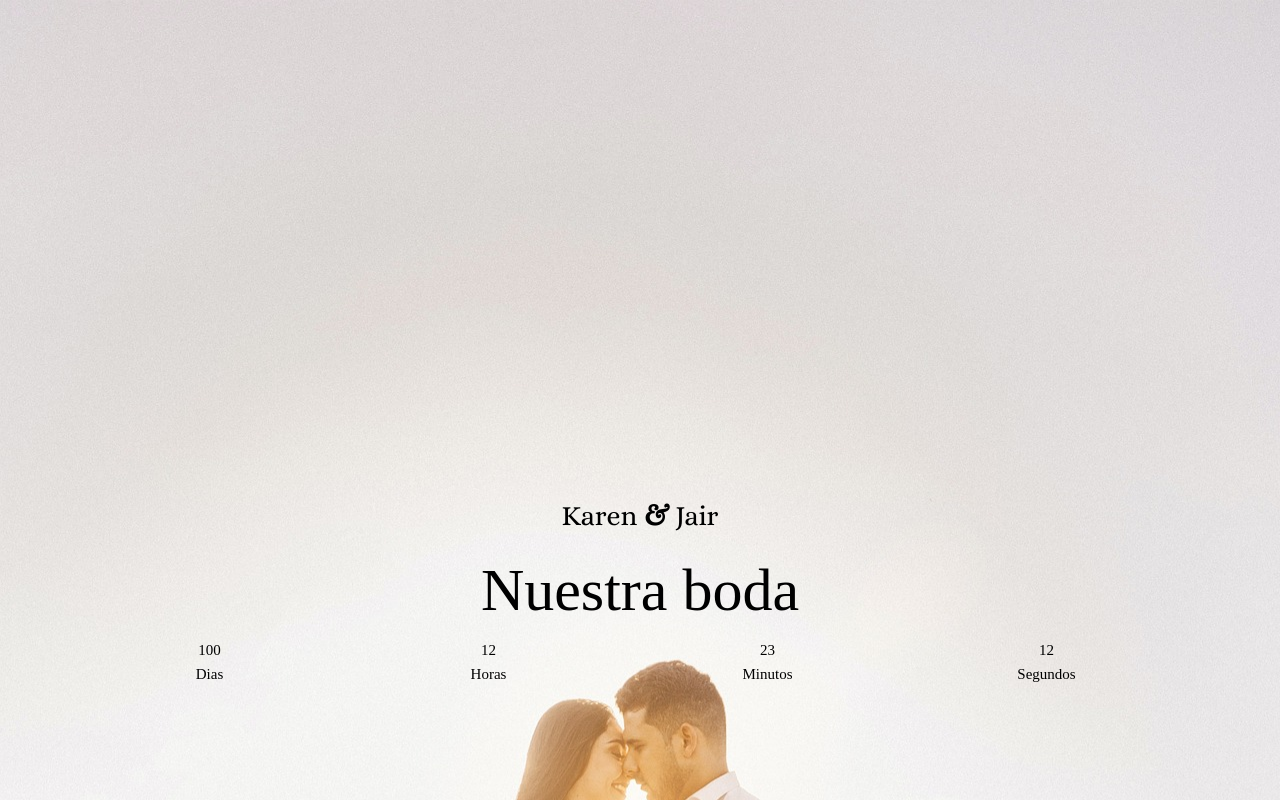
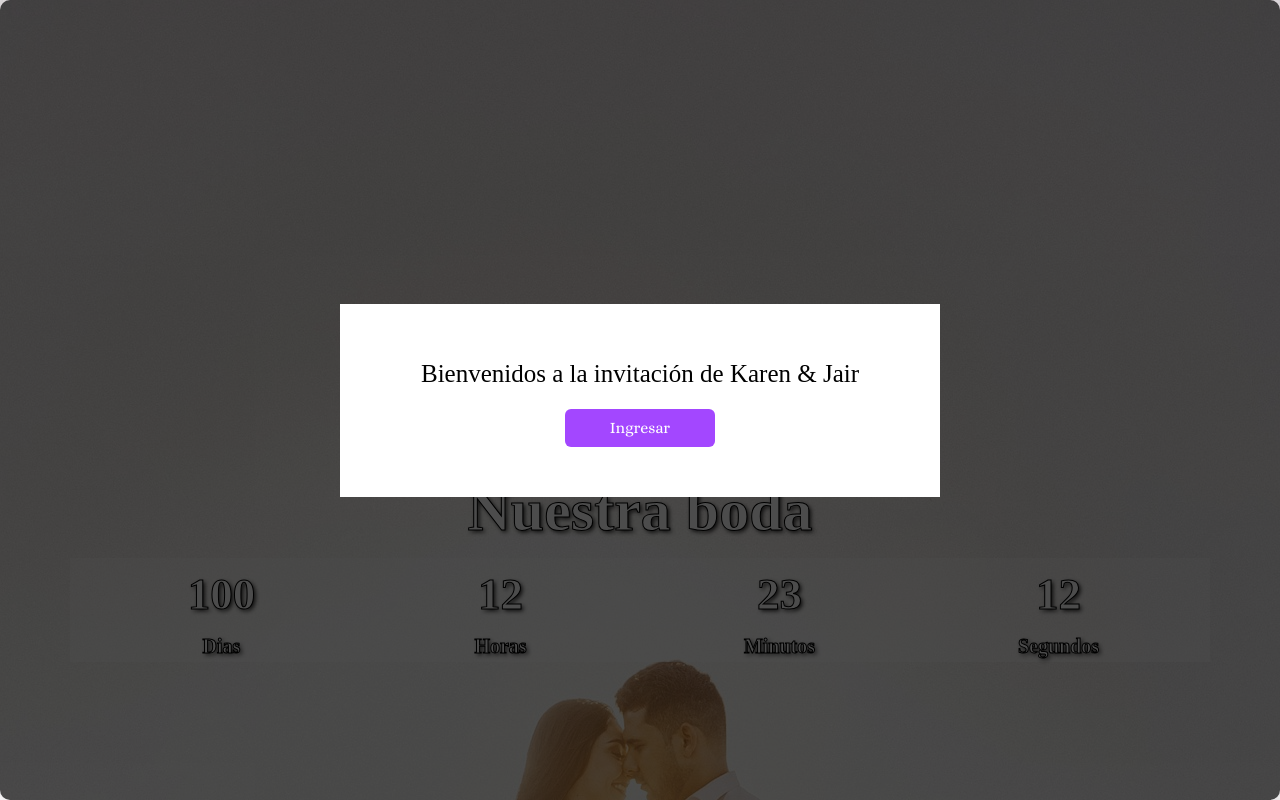
Before and after one commit to nestor-nurod/invitation-card, a Vue app: page / in a window 1280 px wide. Shown: the top 800 px of the page. Built offline with nearby package versions, Linux system fonts and the light colour scheme.

Commit message:
wishlist added

```diff
--- a/index.html
+++ b/index.html
@@ -1,16 +1,23 @@
 <!DOCTYPE html>
 <html lang="en">
+
 <head>
   <meta charset="UTF-8">
   <link rel="icon" href="/favicon.ico">
   <meta name="viewport" content="width=device-width, initial-scale=1.0">
-    <link href="https://cdn.jsdelivr.net/npm/bootstrap@5.3.2/dist/css/bootstrap.min.css" rel="stylesheet" integrity="sha384-T3c6CoIi6uLrA9TneNEoa7RxnatzjcDSCmG1MXxSR1GAsXEV/Dwwykc2MPK8M2HN" crossorigin="anonymous">
+  <link href="https://cdn.jsdelivr.net/npm/bootstrap@5.3.2/dist/css/bootstrap.min.css" rel="stylesheet"
+    integrity="sha384-T3c6CoIi6uLrA9TneNEoa7RxnatzjcDSCmG1MXxSR1GAsXEV/Dwwykc2MPK8M2HN" crossorigin="anonymous">
   <title>Invitación</title>
 </head>
+
 <body>
   <div id="app"></div>
 
   <script type="module" src="/src/main.js"></script>
-    <script src="https://cdn.jsdelivr.net/npm/bootstrap@5.3.2/dist/js/bootstrap.bundle.min.js" integrity="sha384-C6RzsynM9kWDrMNeT87bh95OGNyZPhcTNXj1NW7RuBCsyN/o0jlpcV8Qyq46cDfL" crossorigin="anonymous"></script>
+  <script src="https://code.jquery.com/jquery-3.5.1.slim.min.js"></script>
+  <script src="https://cdn.jsdelivr.net/npm/popper.js@1.16.0/dist/umd/popper.min.js"></script>
+  <script src="https://cdn.jsdelivr.net/npm/bootstrap@4.5.2/dist/js/bootstrap.min.js"></script>
+  <script src="https://kit.fontawesome.com/a2c698c87c.js" crossorigin="anonymous"></script>
 </body>
+
 </html>
--- a/src/App.vue
+++ b/src/App.vue
@@ -2,13 +2,17 @@
 import DressCode from './components/DressCode.vue';
 import Location from './components/Location.vue';
 import Presentation from './components/Presentation.vue';
+import WishList from './components/WishList.vue';
+import WelcomeMessage from './components/WelcomeMessage.vue';
 </script>
 
 <template>
+  <WelcomeMessage/>
   <Presentation />
   <Location />
-  <hr>
   <DressCode/>
+  <WishList/>
+
 </template>
 
 <style scoped>
--- /dev/null
+++ b/src/assets/dress-code.css
@@ -0,0 +1,22 @@
+.img-dress-code{
+    width: 300;
+    height: auto;
+}
+
+.carousel{
+    margin: 0 auto;
+    width: 500px;
+    height: auto;
+}
+
+@media (max-width: 768px) {
+    .img-dress-code{
+        width: 100%;
+        height: auto;
+    }
+
+    .carousel{
+        width: 100%;
+        height: auto;
+    }
+  }
--- a/src/assets/location-styles.css
+++ b/src/assets/location-styles.css
@@ -2,16 +2,23 @@
     margin: 0 auto;
 }
 
-.card{
+#location .card{
+    height: 564px;
+    width: auto;
     margin: 0 auto;
     color: black;
 }
 
+
+
 .btn-location{
+    position: absolute;
+    bottom: 25px;
+    left: 1em;
     background-color: #BC79FF;
     color: white;
     border: solid 1px #B871FE;
-    width: 100%;
+    width: 90%;
 }
 
 .card > img {
@@ -22,3 +29,10 @@
     background-color: #DAB5FF;
     color: wheat;
 }
+
+@media (max-width: 768px) {
+    #location .card{
+        height: 510px;
+        width: auto;
+    }
+  }
--- a/src/assets/presentation-styles.css
+++ b/src/assets/presentation-styles.css
@@ -1,4 +1,4 @@
-@font-face{
+@font-face {
     font-family: 'Dancing Script';
     src: url('fonts/DancingScript-VariableFont_wght.ttf');
     font-family: 'Alice';
@@ -6,7 +6,7 @@
 }
 
 
-.background-image{
+.background-image {
     background-image: url("images/pareja.jpg");
     background-size: cover;
     background-attachment: fixed;
@@ -14,20 +14,49 @@
     background-repeat: no-repeat;
 }
 
-.large-text{
+.large-text {
     font-size: 4em;
 }
 
-h3{
-    margin-top: 500px;
+#presentation h3 {
+    font-size: 3em;
+    margin-top: 400px;
 }
 
-p{
+p {
     font-family: 'Dancing Script';
     margin: 0;
 }
 
-*{
+* {
     font-family: 'Alice';
     color: black;
 }
+
+#presentation h3{
+    -webkit-text-stroke: 1px black;
+    text-stroke: 1px black;
+    -webkit-text-fill-color: white;
+    text-fill-color: white;
+    color: wheat;
+}
+
+#presentation p{
+    -webkit-text-stroke: 1px black;
+    text-stroke: 1px black;
+    color: white;
+    font-weight: bold;
+    text-shadow: 2px 2px 4px rgba(17, 16, 16, 0.9);
+}
+
+.row .timer{
+    margin: 0 auto;
+    background-color: rgba(255, 255, 255, 0.3);
+    font-size: 3em;
+}
+
+.row .time{
+    margin: 0 auto;
+    background-color: rgba(255, 255, 255, 0.4);
+    font-size: 20px;
+}
--- /dev/null
+++ b/src/assets/wishlist-styles.css
@@ -0,0 +1,28 @@
+.heart{
+    font-size: 3em;
+}
+
+#wishlist .card{
+    margin-bottom: 10px;
+}
+
+.img-wishlist{
+    width: 36px;
+    height: 36px;
+}
+
+.wishlist-link{
+    text-decoration: none;
+    color: black;
+    text-align: center;
+    font-size: 1.5em;
+}
+
+.gift-text{
+    font-size: 3em;
+    font-weight: bold;
+}
+
+footer{
+    background-color: #A347FF;
+}
--- a/src/components/Presentation.vue
+++ b/src/components/Presentation.vue
@@ -13,7 +13,7 @@
                 <div class="col-12">
                     <p class="large-text">Nuestra boda</p>
                 </div>
-                <div class="row">
+                <div class="row timer">
                     <div class="col-3 col-sm-3">
                         <p>100</p>
                     </div>
@@ -27,7 +27,7 @@
                         <p>12</p>
                     </div>
                 </div>
-                <div style="margin-bottom: 300px;" class="row">
+                <div style="margin-bottom: 300px;" class="row time">
                     <div class="col-3 col-sm-3">
                         <p>Dias</p>
                     </div>
--- /dev/null
+++ b/src/components/WelcomeMessage.vue
@@ -0,0 +1,94 @@
+<script setup>
+import { ref } from 'vue';
+const showModal = ref(true);
+const content = 'Bienvenidos a la invitación de Karen & Jair';
+
+const closeModal = () => {
+    showModal.value = false;
+    playSong();
+};
+
+const playSong = () => {
+    var audio = document.getElementById('background-music');
+    audio.play();
+};
+
+document.addEventListener("DOMContentLoaded", function () {
+    var mensajeBienvenida = document.querySelector(".welcome-message");
+    mensajeBienvenida.style.top = "0";
+});
+
+</script>
+
+<template>
+    <audio id="background-music">
+        <source src="/audio/Legendarios.mp3" type="audio/mpeg">
+        Tu navegador no soporta la reproducción de audio.
+    </audio>
+    <button style="display: none;" @click="playSong">Play</button>
+    <div class="welcome-message text-center" v-if="showModal">
+        <div class="modal-content">
+            <p>{{ content }}</p>
+            <button @click="closeModal" class="btn btn-close-modal">Ingresar</button>
+        </div>
+    </div>
+</template>
+
+<style scoped>
+/* Estilos para el modal (inicialmente oculto) */
+.welcome-message {
+    position: fixed;
+    top: -100%;
+    left: 0;
+    width: 100%;
+    height: 100%;
+    background-color: rgba(0, 0, 0, 0.7);
+    display: flex;
+    align-items: center;
+    justify-content: center;
+    transition: top 0.5s ease-in-out;
+    border-radius: 10px;
+}
+
+.welcome-message.mostrar {
+    top: 0;
+    /* Muestra el mensaje desde arriba */
+}
+
+/* Estilos para el contenido del modal */
+.modal-content {
+    background-color: #fff;
+    padding: 50px;
+    width: 80%;
+    max-width: 600px;
+    margin: 20px auto;
+    position: relative;
+}
+
+.btn-close-modal {
+    background-color: #A347FF;
+    color: white;
+    width: 30%;
+    margin: 0 auto;
+    margin-top: 15px;
+}
+
+.modal-content>p {
+    font-size: 25px;
+}
+
+@media (max-width: 768px) {
+    .modal-content>p {
+        font-size: 18px;
+    }
+
+    .btn-close-modal {
+        background-color: #A347FF;
+        color: white;
+        width: 100%;
+        margin: 0 auto;
+        margin-top: 15px;
+    }
+
+}
+</style>
--- /dev/null
+++ b/src/components/WishList.vue
@@ -0,0 +1,73 @@
+<script setup>
+</script>
+
+<template>
+    <section id="wishlist">
+        <div class="container text-center mb-5">
+            <div class="row">
+                <div class="col-md-12">
+                    <h2 class="heart section-header mb-0"><i class="fa-solid fa-heart fa-beat" style="color: #9337be;"></i></h2>
+                    <h2 class="gift-text">Regalos</h2>
+                    <div class="col-md-12">
+                        <p class="p-2">Tu presencia es nuestro mejor regalo, pero si quieres tener un detalle con nosotros, te damos
+                            algunas sugerencias:</p>
+                    </div>
+                </div>
+            </div>
+            <div class="row mt-4">
+                <div class="col-md-4">
+                        <div class="card">
+                            <div class="card-body">
+                                <div class="row">
+                                    <div class="col-2">
+                                        <img class="img-wishlist"
+                                            src="https://yt3.googleusercontent.com/5Hq3_j7plTY_bWbwdjZ7uQhe8e_jjFUr1svIR_1j4Wcua8kb8ZxUdY-6daMVZFfF6xBPQAmy3g=s900-c-k-c0x00ffffff-no-rj"
+                                            alt="Liverpool">
+                                    </div>
+                                    <div class="col-10">
+                                        <a class="wishlist-link" target="_blank" href="https://mesaderegalos.liverpool.com.mx/">Liverpool</a>
+                                    </div>
+
+                                </div>
+
+                            </div>
+                        </div>
+                    </div>
+                    <div class="col-md-4">
+                        <div class="card">
+                            <div class="card-body">
+                                <div class="row">
+                                    <div class="col-2">
+                                        <img class="img-wishlist"
+                                            src="https://i.pinimg.com/originals/01/ca/da/01cada77a0a7d326d85b7969fe26a728.jpg"
+                                            alt="Liverpool">
+                                    </div>
+                                    <div class="col-10">
+                                        <a class="wishlist-link" target="_blank" href="https://www.amazon.com.mx/hz/wishlist/ls/DBE5WAZKPGGQ/ref=nav_wishlist_lists_3">Amazon</a>
+                                    </div>
+
+                                </div>
+
+                            </div>
+                        </div>
+                    </div>
+                    <div class="col-md-4">
+                        <div class="card">
+                            <div class="card-body">
+                                <div class="row">
+                                    <div class="col-2">
+                                        <i class="fa fa-money fa-2xl" style="color: #34a259;"></i>
+                                    </div>
+                                    <div class="col-10">
+                                        <a class="wishlist-link" href="#">Datos bancarios</a>
+                                    </div>
+
+                                </div>
+
+                            </div>
+                        </div>
+                    </div>
+            </div>
+        </div>
+    </section>
+</template>
--- a/src/main.js
+++ b/src/main.js
@@ -1,6 +1,8 @@
 import './assets/main.css'
 import './assets/presentation-styles.css'
 import './assets/location-styles.css'
+import './assets/dress-code.css'
+import './assets/wishlist-styles.css'
 
 import { createApp } from 'vue'
 import App from './App.vue'
```
Also changed, not shown: src/components/DressCode.vue (+39 -1 lines), src/components/Location.vue (+11 -7 lines), src/assets/images/kalipso.jpg (added). Lines whose indentation alone changed are shown as unchanged.
